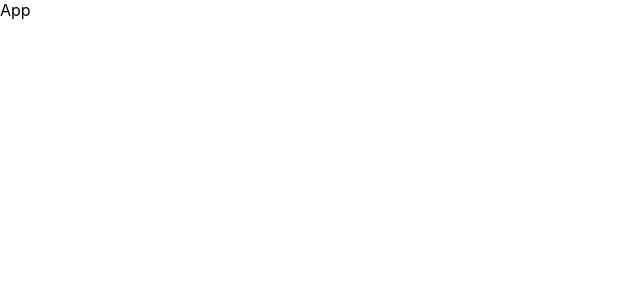
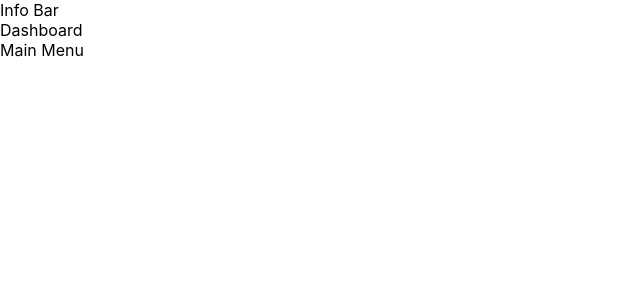
Before and after one commit to maevanapcontact/rpg-manager-app, a React (Create React App) app: page / in a window 1280 px wide. Shown: the top 300 px of the page, without its empty margins (0-640 px from the left). Built offline with nearby package versions, Linux system fonts and the light colour scheme.

Commit message:
[#1] feat: basic components for main page with routing

```diff
--- a/package.json
+++ b/package.json
@@ -5,7 +5,9 @@
   "dependencies": {
     "react": "^16.8.6",
     "react-dom": "^16.8.6",
-    "react-scripts": "3.0.1"
+    "react-router-dom": "^5.0.1",
+    "react-scripts": "3.0.1",
+    "styled-components": "^4.3.2"
   },
   "scripts": {
     "start": "react-scripts start",
--- a/src/App.jsx
+++ /dev/null
@@ -1,5 +0,0 @@
-import React from 'react';
-
-export default function App() {
-  return <div>App</div>;
-}
--- /dev/null
+++ b/src/components/App.jsx
@@ -0,0 +1,19 @@
+import React from 'react';
+import styled from 'styled-components';
+import { Route } from 'react-router-dom';
+
+import InfoBar from './InfoBar';
+import Dashboard from './Dashboard';
+import MainMenu from './MainMenu';
+
+const Root = styled.main``;
+
+export default function App() {
+  return (
+    <Root>
+      <InfoBar />
+      <Route path="/" exact component={Dashboard} />
+      <MainMenu />
+    </Root>
+  );
+}
--- /dev/null
+++ b/src/components/Dashboard.jsx
@@ -0,0 +1,8 @@
+import React from 'react';
+import styled from 'styled-components';
+
+const Root = styled.section``;
+
+export default function Dashboard() {
+  return <Root>Dashboard</Root>;
+}
--- /dev/null
+++ b/src/components/InfoBar.jsx
@@ -0,0 +1,8 @@
+import React from 'react';
+import styled from 'styled-components';
+
+const Root = styled.header``;
+
+export default function InfoBar() {
+  return <Root>Info Bar</Root>;
+}
--- /dev/null
+++ b/src/components/MainMenu.jsx
@@ -0,0 +1,8 @@
+import React from 'react';
+import styled from 'styled-components';
+
+const Root = styled.nav``;
+
+export default function MainNav() {
+  return <Root>Main Menu</Root>;
+}
--- a/src/index.js
+++ b/src/index.js
@@ -1,11 +1,20 @@
 /*eslint-disable */
 import React from 'react';
 import ReactDOM from 'react-dom';
-import './index.css';
-import App from './App.jsx';
+import { BrowserRouter } from "react-router-dom";
+
+import App from './components/App.jsx';
+
 import * as serviceWorker from './serviceWorker';
 
-ReactDOM.render(<App />, document.getElementById('root'));
+import './index.css';
+
+ReactDOM.render(
+  <BrowserRouter>
+    <App />
+  </BrowserRouter>,
+  document.getElementById('root')
+);
 
 // If you want your app to work offline and load faster, you can change
 // unregister() to register() below. Note this comes with some pitfalls.
```
Also changed, not shown: 2 other files (tests, documents, lock files or other folders).
